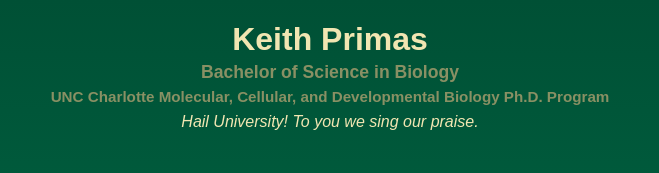
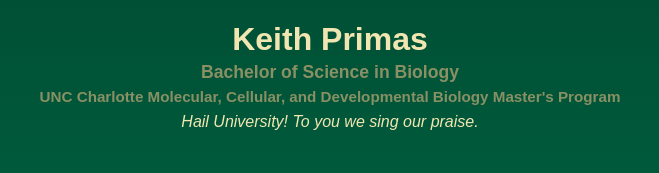
Before and after one commit to keithprimas/UNCC_Application, a plain HTML site: page index.html in a window 1280 px wide. Shown: the top 173 px of the page, 310-969 px from the left. Drawn offline with Linux system fonts and the light colour scheme.

Commit message:
changed program

```diff
--- a/index.html
+++ b/index.html
@@ -10,7 +10,7 @@
   <header>
     <h1 id="name">Keith Primas</h1>
     <h2 id="degree">Bachelor of Science in Biology</h2>
-    <h3 id="school">UNC Charlotte Molecular, Cellular, and Developmental Biology Ph.D. Program</h3>
+    <h3 id="school">UNC Charlotte Molecular, Cellular, and Developmental Biology Master's Program</h3>
   </header>
 
   <div class="alma-mater-carousel">
```
